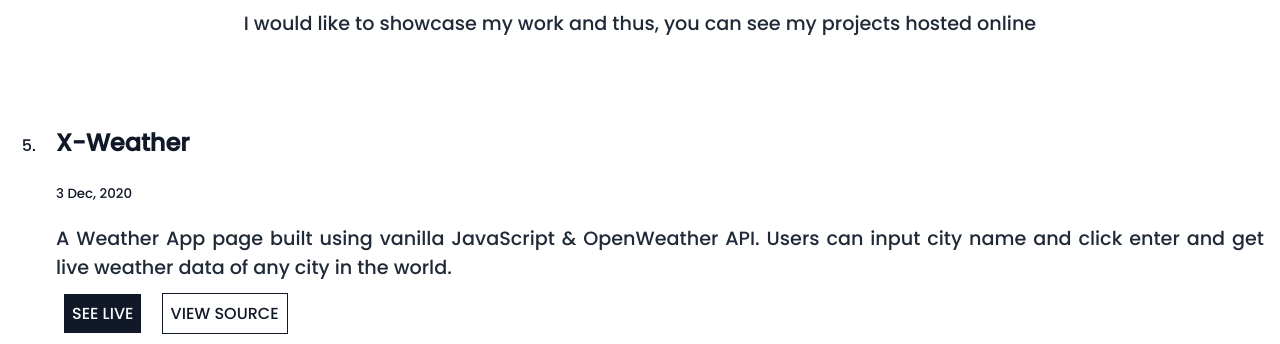
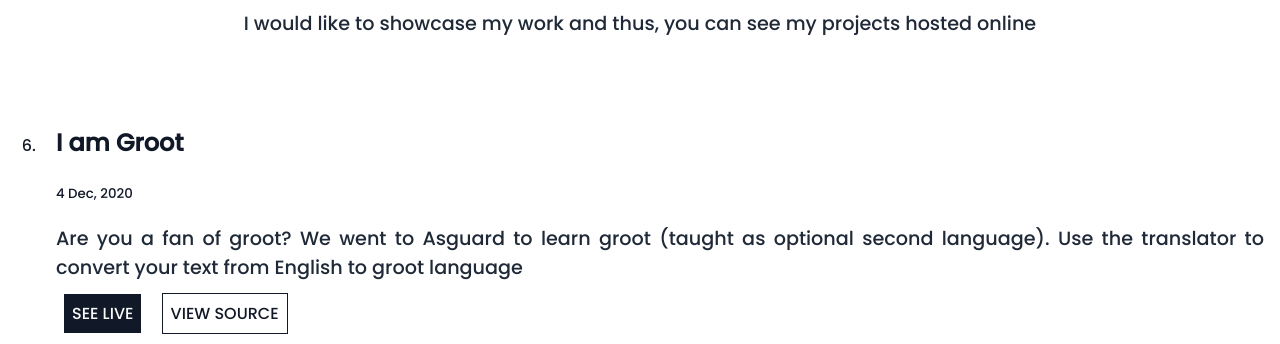
Before and after one commit to ashishxcode/ashishxcode-site, a plain HTML site: page project.html in a window 1280 px wide. Shown: the part 608-952 px from the top of the page. Drawn offline with Linux system fonts and the light colour scheme.

Commit message:
i am groot added

```diff
--- a/project.html
+++ b/project.html
@@ -4,7 +4,7 @@
 <head>
     <meta charset="UTF-8">
     <meta name="viewport" content="width=device-width, initial-scale=1.0">
-    <title>Project | Ashish Patel ⚡️ Aspiring Full Stack Developer</title>
+    <title>Project - Ashish Patel Aspiring Full Stack Developer</title>
     <link rel="stylesheet" href="/css/style.css">
     <link rel="stylesheet" href="https://cdnjs.cloudflare.com/ajax/libs/font-awesome/5.15.1/css/all.min.css">
     <link rel="shortcut icon" href="images/favicon.ico" type="image/x-icon">
@@ -46,6 +46,19 @@
     </header>
 
 <ol class="olPadding fontOfNumbers" reversed>
+    <li class="project-item">
+        <article class="article article-padding">
+            <h1>I am Groot</h1>
+            <small>4 Dec, 2020</small>
+            <p class="heading truncate">
+                Are you a fan of groot? We went to Asguard to learn groot (taught as optional second language). Use the translator to
+                convert your text from English to groot language
+            </p>
+            <a target="_blank" class="link primary-link" href="https://i-am-groot.netlify.app/">See Live</a>
+            <a target="_blank" class="link secondary-link" href="https://github.com/ashishxcode/I-am-groot"
+                target="_blank">View Source</a>
+        </article>
+    </li>
     <li class="project-item">
         <article class="article article-padding">
             <h1>X-Weather</h1>
```
Also changed, not shown: blog.html (+1 -1 lines).
